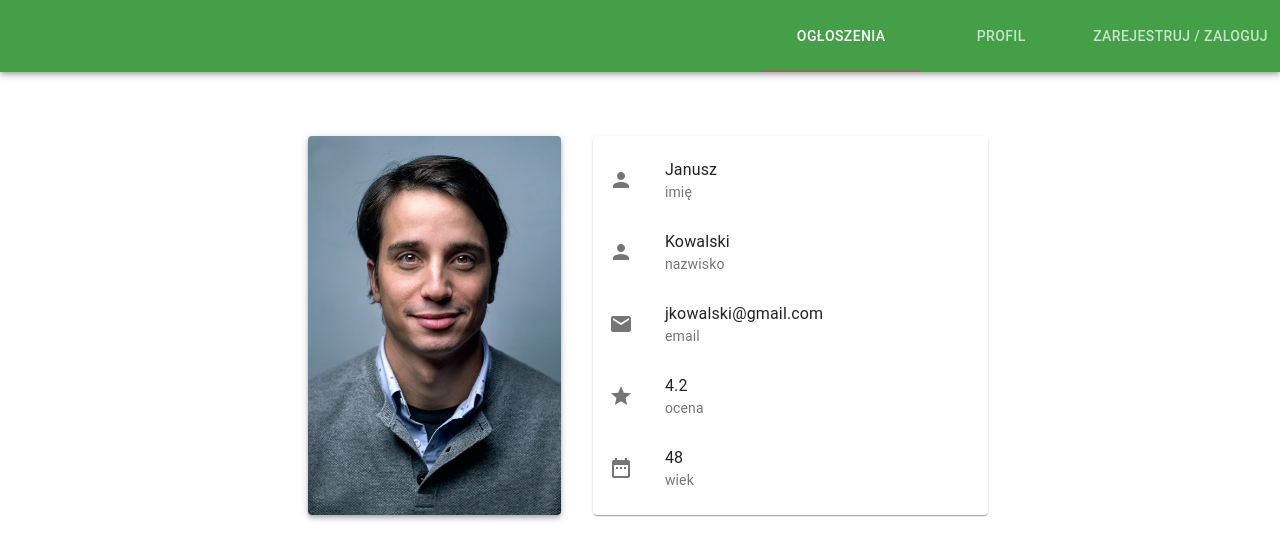
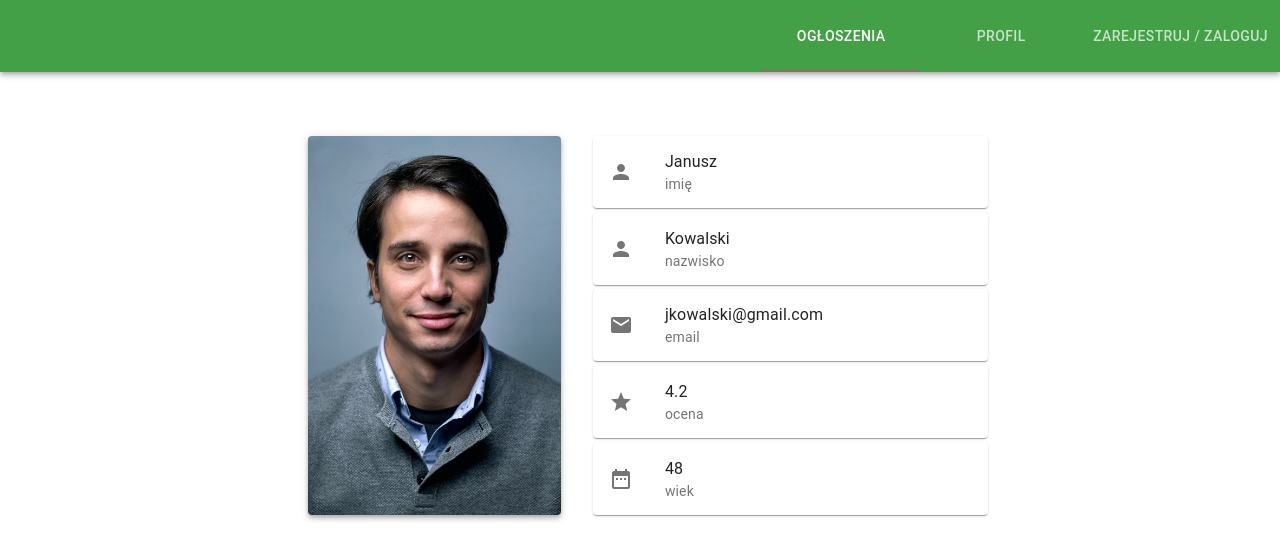
Before and after one commit to tbielski/hacknarok_frontend_hau_na_spacer, a React (Create React App) app: page /profil in a window 1280 px wide. Shown: the top 560 px of the page. Built offline with nearby package versions, Linux system fonts and the light colour scheme.

Commit message:
szkielet profile info poprawiony

```diff
--- a/src/UI/profile/ProfileInfo/ProfileInfo.js
+++ b/src/UI/profile/ProfileInfo/ProfileInfo.js
@@ -57,9 +57,16 @@ const ProfileInfo = ({ user }) => {
                     </CardActionArea>
                 </Card>
             </Grid>
-            <Grid item xs={12} md={6}>
-                <Paper style={{ height: "100%" }}>
-                    <List alignitems="space-around">
+            <Grid
+                item
+                xs={12}
+                md={6}
+                style={{
+                    display: "flex",
+                    flexDirection: "column",
+                    justifyContent: "space-between",
+                }}
+            >
                 <ProfileInfoItem
                     icon={<PersonIcon />}
                     fieldName="imię"
@@ -86,8 +93,6 @@ const ProfileInfo = ({ user }) => {
                     value={user.age}
                     icon={<DateRangeIcon />}
                 />
-                    </List>
-                </Paper>
             </Grid>
         </Grid>
     );
--- a/src/UI/profile/ProfileInfo/ProfileInfoItem.js
+++ b/src/UI/profile/ProfileInfo/ProfileInfoItem.js
@@ -1,12 +1,14 @@
-import { ListItem, ListItemIcon, ListItemText } from "@material-ui/core";
+import { Card, ListItem, ListItemIcon, ListItemText } from "@material-ui/core";
 import React from "react";
-import PersonIcon from "@material-ui/icons/Person";
+
 const ProfileInfoItem = ({ fieldName, value, icon }) => {
     return (
-        <ListItem>
-            <ListItemIcon>{icon}</ListItemIcon>
-            <ListItemText primary={value} secondary={fieldName} />
-        </ListItem>
+        <Card>
+            <ListItem>
+                <ListItemIcon>{icon}</ListItemIcon>
+                <ListItemText primary={value} secondary={fieldName} />
+            </ListItem>
+        </Card>
     );
 };
 
```
Lines whose indentation alone changed are shown as unchanged.
